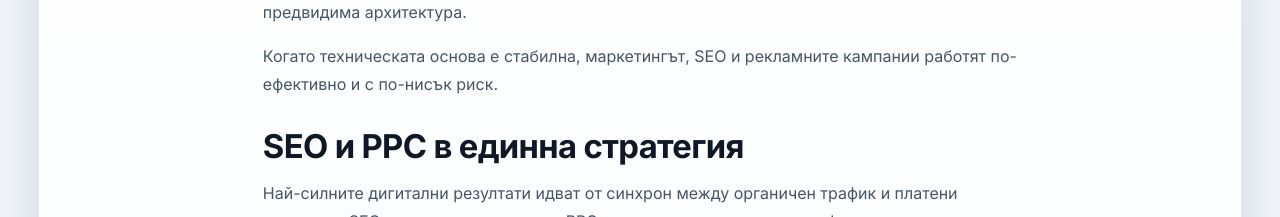
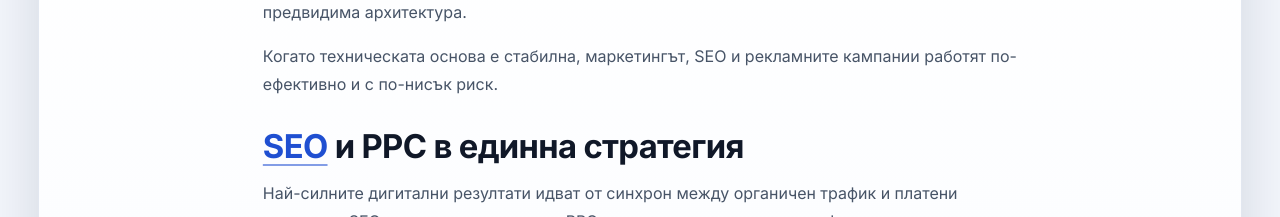
Before and after one commit to inweblife/inweblife, a Next.js app: page /powerful-site in a window 1280 px wide. Shown: the part 780-997 px from the top of the page. Built offline with nearby package versions, Linux system fonts and the light colour scheme.

Commit message:
Update powerful-site.js

```diff
--- a/pages/powerful-site.js
+++ b/pages/powerful-site.js
@@ -46,7 +46,16 @@ const PowerfulSite = () => {
           </section>
 
           <section>
-            <h2>SEO и PPC в единна стратегия</h2>
+            <h2>
+              <a
+                href="https://inweblife.pages.dev/posts/seo-mit-bezplatno"
+                target="_blank"
+                rel="noopener noreferrer"
+              >
+                <strong>SEO</strong>
+              </a>{" "}
+              и PPC в единна стратегия
+            </h2>
             <p>
               Най-силните дигитални резултати идват от синхрон между органичен трафик и платени
               кампании. SEO изгражда авторитет, а PPC ускорява валидирането на оферти и лендинг
```
